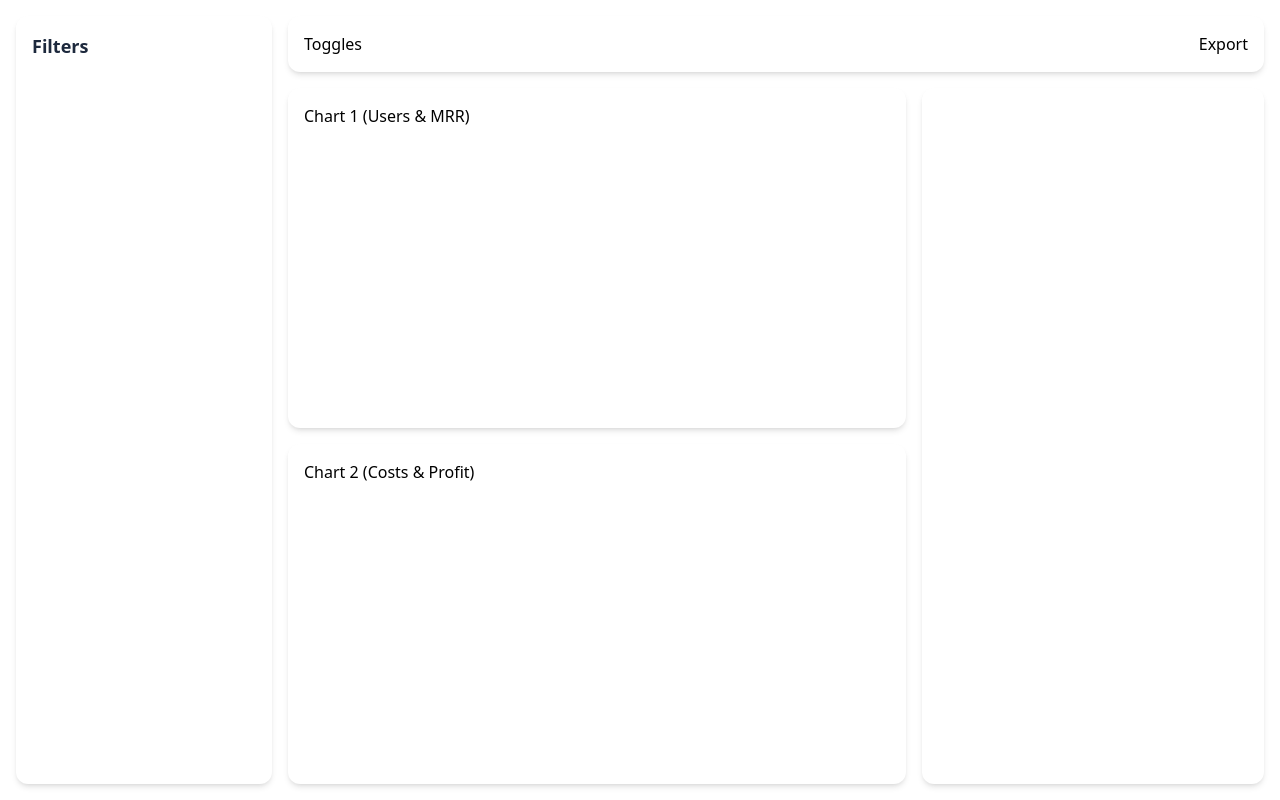
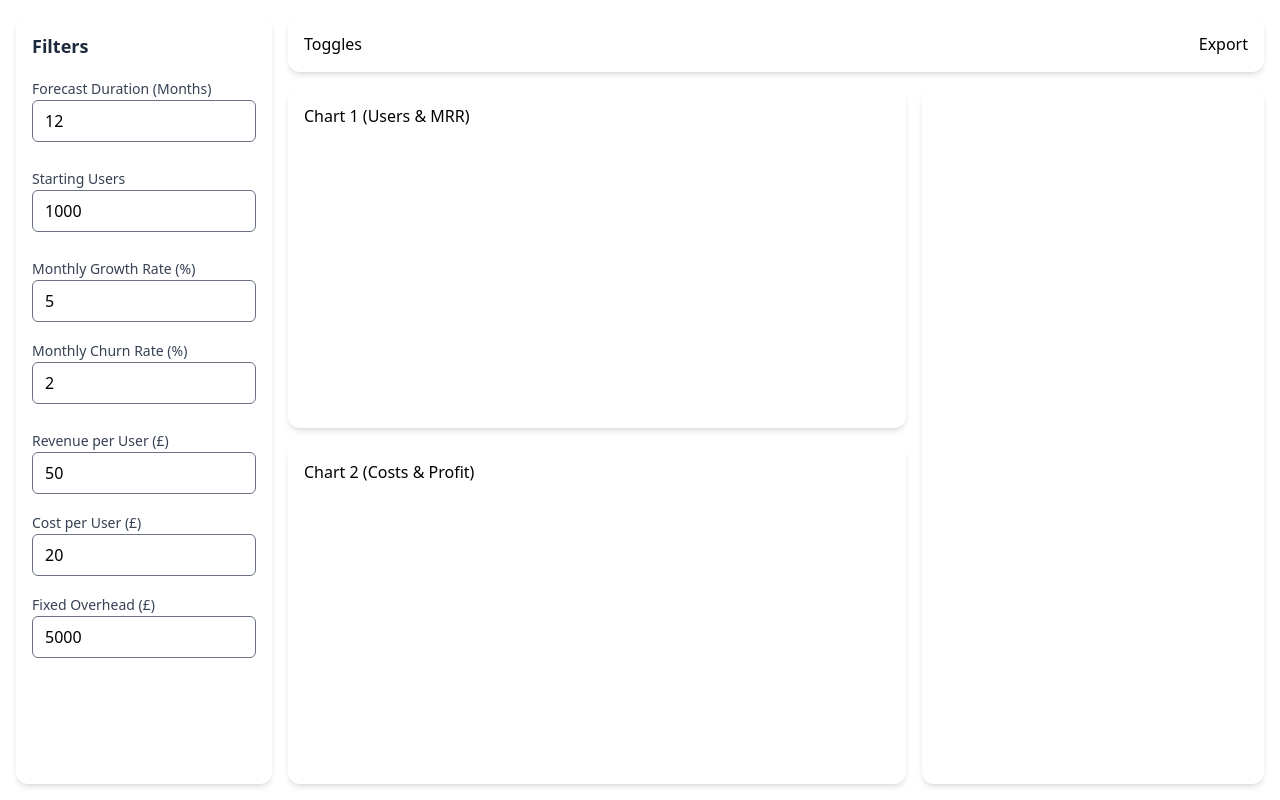
Before and after one commit to donnykd/Revenue-Forecaster, a SvelteKit app: page /forecast in a window 1280 px wide. Built offline with nearby package versions, Linux system fonts and the light colour scheme.

Commit message:
filter sidebar populated

```diff
--- a/src/routes/+page.svelte
+++ b/src/routes/+page.svelte
@@ -1,7 +1,7 @@
 <script lang="ts">
   import { goto } from '$app/navigation'
 
-  function goToForecast(){
+  function startForecast(){
     goto('/forecast')
   }
 </script>
@@ -16,7 +16,7 @@
   </p>
 
   <button
-    onclick={goToForecast}
+    onclick={startForecast}
     class="bg-indigo-600 hover:bg-indigo-700 transition-colors text-white text-lg font-medium px-6 py-3 rounded-lg"
   >
     Get Started
--- a/src/routes/forecast/+page.svelte
+++ b/src/routes/forecast/+page.svelte
@@ -1,11 +1,104 @@
 <script lang="ts">
-
+    let months = $state(12)
+    let startingUsers = $state(1000)
+    let growthRate = $state(5)
+    let churnRate = $state(2)
+    let revenuePerUser = $state(50)
+    let costPerUser = $state(20)
+    let fixedOverhead = $state(5000)
 </script>
 
 <!-- Filters Sidebar -->
 <div class="min-h-screen flex flex-row p-4 gap-4 bg-white">
     <aside class="w-64 rounded-xl p-4 space-y-4 bg-white shadow-md">
         <h2 class="text-lg text-slate-800 font-semibold">Filters</h2>
+
+        <div class="space-y-6">
+            <label class="block space-y-1">
+                <span class="text-sm font-medium text-gray-700">Forecast Duration (Months)</span>
+                <input
+                    type="number"
+                    bind:value={months}
+                    min="12"
+                    max="36"
+                    class="w-full px-3 py-2 border rounded-md focus:ring-2 focus:ring-indigo-50"
+                />
+            </label>
+
+            <label class="block space-y-1">
+                <span class="text-sm font-medium text-gray-700">Starting Users</span>
+                <input
+                    type="number"
+                    bind:value={startingUsers}
+                    min="10"
+                    class="w-full px-3 py-2 border rounded-md focus:ring-2 focus:ring-indigo-500"
+                />
+            </label>
+
+            <!-- Growth & Churn -->
+            <div class="space-y-4">
+                <label class="block space-y-1">
+                    <span class="text-sm font-medium text-gray-700">Monthly Growth Rate (%)</span>
+                    <input
+                        type="number"
+                        bind:value={growthRate}
+                        step="0.1"
+                        min="0"
+                        class="w-full px-3 py-2 border rounded-md focus:ring-2 focus:ring-indigo-500"
+                    />
+                </label>
+
+                <label class="block space-y-1">
+                    <span class="text-sm font-medium text-gray-700">Monthly Churn Rate (%)</span>
+                    <input
+                        type="number"
+                        bind:value={churnRate}
+                        step="0.1"
+                        min="0"
+                        max="100"
+                        class="w-full px-3 py-2 border rounded-md focus:ring-2 focus:ring-indigo-500"
+                    />
+                </label>
+            </div>
+
+            <!-- Finance -->
+            <div class="space-y-4">
+
+                <label class="block space-y-1">
+                    <span class="text-sm font-medium text-gray-700">Revenue per User (£)</span>
+                    <input
+                        type="number"
+                        bind:value={revenuePerUser}
+                        min="0"
+                        step="0.01"
+                        class="w-full px-3 py-2 border rounded-md focus:ring-2 focus:ring-indigo-500"
+                    />
+                </label>
+
+                <label class="block space-y-1">
+                    <span class="text-sm font-medium text-gray-700">Cost per User (£)</span>
+                    <input
+                        type="number"
+                        bind:value={costPerUser}
+                        min="0"
+                        step="0.01"
+                        class="w-full px-3 py-2 border rounded-md focus:ring-2 focus:ring-indigo-500"
+                    />
+                </label>
+
+                <label class="block space-y-1">
+                    <span class="text-sm font-medium text-gray-700">Fixed Overhead (£)</span>
+                    <input
+                        type="number"
+                        bind:value={fixedOverhead}
+                        min="0"
+                        step="0.01"
+                        class="w-full px-3 py-2 border rounded-md focus:ring-2 focus:ring-indigo-500"
+                    />
+                </label>
+
+            </div>
+        </div>
     </aside>
 
 
```
